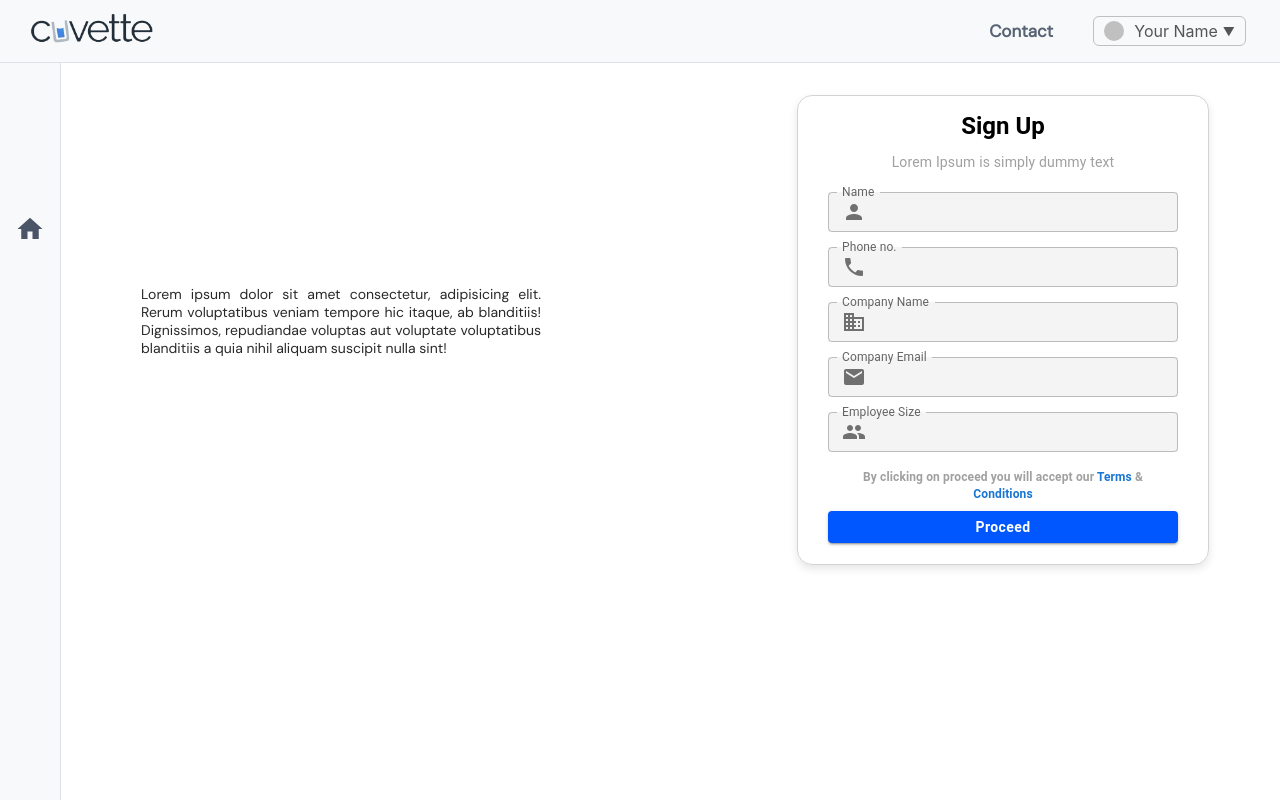
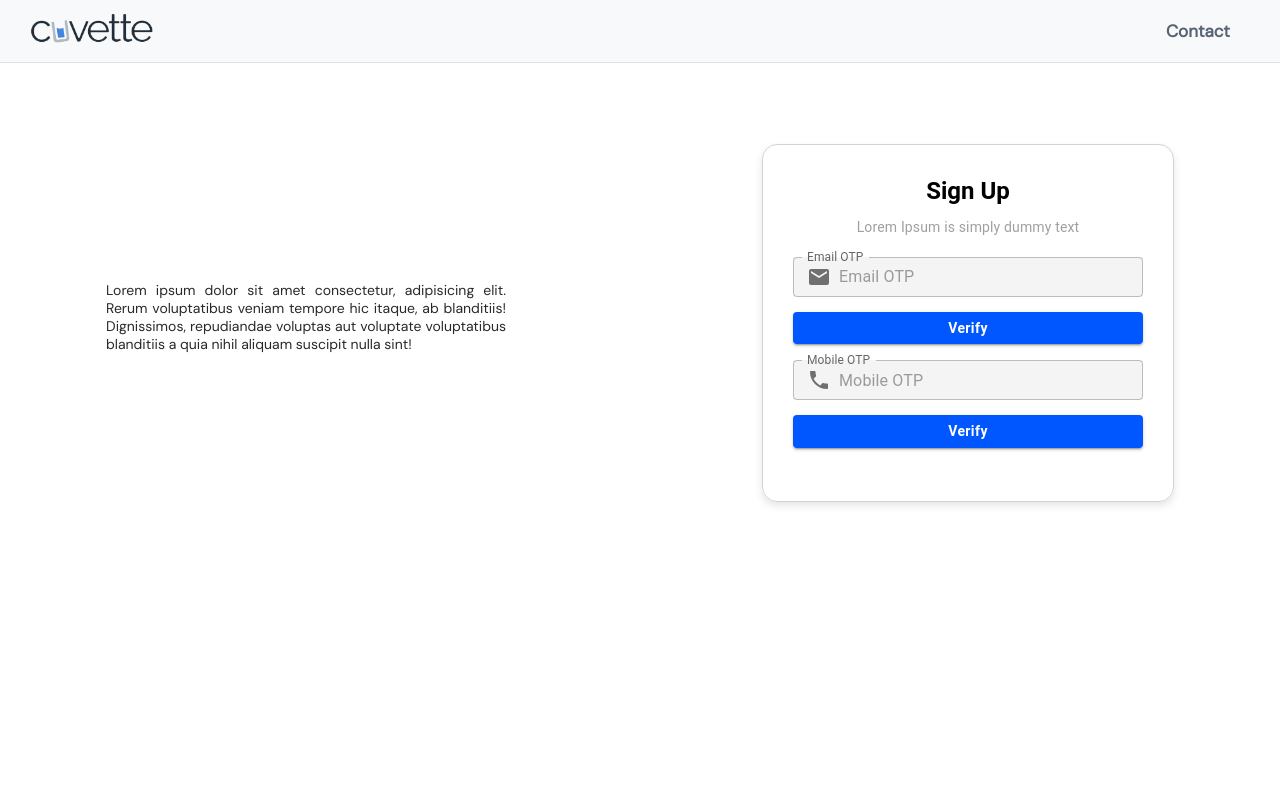
Before and after one commit to 2020b0101131/Job_Posting_Frontend, a React (Create React App) app: page /verify in a window 1280 px wide. Built offline with nearby package versions, Linux system fonts and the light colour scheme.

Commit message:
create verification page

```diff
--- a/src/App.css
+++ b/src/App.css
@@ -11,3 +11,18 @@ main {
   justify-content: center;
   width: 100%;
 }
+.app-container {
+  display: flex;
+  flex-direction: column;
+  height: 100vh;
+}
+
+.content-container {
+  display: flex;
+  flex-grow: 1;
+}
+
+.main-content {
+  flex-grow: 1;
+  padding: 20px;
+}
--- a/src/App.js
+++ b/src/App.js
@@ -1,33 +1,52 @@
 import React from 'react';
-import Header from './components/Header';
+import { BrowserRouter as Router, Route, Routes, useLocation } from 'react-router-dom';
+import CreateInterview from './pages/CreateInterview';
+import JobPosting from './pages/JobPosting';
+import Register from './pages/Register';
+import Verification from './pages/Verification'; // Assuming you have a Verification page
+import Header1 from './components/Header1';
+import Header2 from './components/Header2';
 import Sidebar from './components/Sidebar';
-// import CreateInterview from './pages/CreateInterview';
-// import JobPosting from './pages/JobPosting';
-import Register from './pages/Register';
+import './App.css';
 
-function App() {
-  const appStyle = {
-    display: 'flex',
-    height: '100vh',
-    flexDirection: 'column',
-  };
+// Layout component that switches headers based on the route
+function AppLayout({ children }) {
+  const location = useLocation(); // To check the current route
 
-  const contentWrapperStyle = {
-    display: 'flex',
-    flex: 1,
+  // Render Header1 for Register and Verification, otherwise Header2
+  const renderHeader = () => {
+    if (location.pathname === '/register' || location.pathname === '/verify') {
+      return <Header1 />;
+    }
+    return <Header2 />;
   };
 
   return (
-    <div style={appStyle}>
-      <Header />
-      <div style={contentWrapperStyle}>
-        <Sidebar />
-        {/* <CreateInterview /> */}
-        {/* <JobPosting/> */}
-        <Register/>
+    <div className="app-container">
+      {renderHeader()}
+      <div className="content-container">
+        {/* Show Sidebar only if not on Register or Verification */}
+        {(location.pathname !== '/register' && location.pathname !== '/verify') && <Sidebar />}
+        <main className="main-content">{children}</main>
       </div>
     </div>
   );
 }
 
+function App() {
+  return (
+    <Router>
+      <AppLayout>
+        <Routes>
+          <Route path="/register" element={<Register />} />
+          <Route path="/verify" element={<Verification />} />
+          <Route path="/create-interview" element={<CreateInterview />} />
+          <Route path="/job-posting" element={<JobPosting />} />
+          {/* Add more routes as needed */}
+        </Routes>
+      </AppLayout>
+    </Router>
+  );
+}
+
 export default App;
--- a/src/components/Header.js
+++ b/src/components/Header1.js
@@ -1,9 +1,8 @@
 import React from 'react';
 import logo from '../images/clogo.png';
-import ProfileDropdown from './ProfileDropDown';
 import '@fontsource/dm-sans';
 
-const Header = () => {
+const Header1 = () => {
   const headerStyle = {
     display: 'flex',
     justifyContent: 'space-between',
@@ -35,10 +34,10 @@ const Header = () => {
   <div style={{ fontWeight: "bold", fontSize: "17px", color: "#576474", fontFamily: "'DM Sans', sans-serif" ,marginRight:"30px"}}>
   Contact
 </div>
-    <span style={{marginRight:"14px"}}><ProfileDropdown/></span>
+
   </div>
 </header>
   );
 }
 
-export default Header;
+export default Header1;
--- /dev/null
+++ b/src/components/Header2.js
@@ -0,0 +1,44 @@
+import React from 'react';
+import logo from '../images/clogo.png';
+import ProfileDropdown from './ProfileDropDown';
+import '@fontsource/dm-sans';
+
+const Header2 = () => {
+  const headerStyle = {
+    display: 'flex',
+    justifyContent: 'space-between',
+    alignItems: 'center',
+    padding: '13px 20px',
+    backgroundColor: '#f8f9fa',
+    borderBottom: '1px solid #dee2e6',
+  };
+
+  const logoStyle = {
+    fontSize: '24px',
+    fontWeight: 'bold',
+  };
+
+  const contactStyle = {
+    display: 'flex',
+    alignItems: 'center',
+    gap: '10px',
+  };
+
+
+
+  return (
+    <header style={headerStyle}>
+  <div style={logoStyle}>
+    <img src={logo} alt="Logo" style={{ width: '123px', height: '30px',marginLeft:"10px" }} />
+  </div>
+  <div style={contactStyle}>
+  <div style={{ fontWeight: "bold", fontSize: "17px", color: "#576474", fontFamily: "'DM Sans', sans-serif" ,marginRight:"30px"}}>
+  Contact
+</div>
+    <span style={{marginRight:"14px"}}><ProfileDropdown/></span>
+  </div>
+</header>
+  );
+}
+
+export default Header2;
--- a/src/pages/Register.jsx
+++ b/src/pages/Register.jsx
@@ -82,7 +82,8 @@ const RegisterForm = () => {
                 size='small'
                 sx={{backgroundColor: "#F4F4F4"}}
                   fullWidth
-                  label="Name"
+                  // label="Name"
+                  placeholder='Name'
                   name="name"
                   variant="outlined"
                   value={values.name}
@@ -109,7 +110,8 @@ const RegisterForm = () => {
                 size='small'
                 sx={{backgroundColor: "#F4F4F4"}}
                   fullWidth
-                  label="Phone no."
+                  // label="Phone no."
+                  placeholder='Phone no.'
                   name="phoneNumber"
                   variant="outlined"
                   value={values.phoneNumber}
@@ -136,8 +138,9 @@ const RegisterForm = () => {
                 size='small'
                 sx={{backgroundColor: "#F4F4F4"}}
                   fullWidth
-                  label="Company Name"
+                  // label="Company Name"
                   name="companyName"
+                  placeholder='Company Name'
                   variant="outlined"
                   value={values.companyName}
                   onChange={handleChange}
@@ -163,7 +166,8 @@ const RegisterForm = () => {
                 size='small'
                 sx={{backgroundColor: "#F4F4F4"}}
                   fullWidth
-                  label="Company Email"
+                  // label="Company Email"
+                  placeholder='Company Email'
                   name="companyEmail"
                   variant="outlined"
                   value={values.companyEmail}
@@ -190,7 +194,8 @@ const RegisterForm = () => {
                 size='small'
                 sx={{backgroundColor: "#F4F4F4"}}
                   fullWidth
-                  label="Employee Size"
+                  // label="Employee Size"
+                  placeholder='Employee Size'
                   name="employeeSize"
                   variant="outlined"
                   value={values.employeeSize}
--- /dev/null
+++ b/src/pages/Verification.jsx
@@ -0,0 +1,200 @@
+import React from "react";
+import { Button, TextField, Grid, Typography, Link, Box } from "@mui/material";
+import { Formik, Form } from "formik";
+import * as Yup from "yup";
+import PersonIcon from "@mui/icons-material/Person";
+import PhoneIcon from "@mui/icons-material/Phone";
+import BusinessIcon from "@mui/icons-material/Business";
+import EmailIcon from "@mui/icons-material/Email";
+import GroupIcon from "@mui/icons-material/Group";
+import InputAdornment from "@mui/material/InputAdornment";
+import "@fontsource/dm-sans";
+// Validation Schema using Yup
+const validationSchema = Yup.object({
+  name: Yup.string().required("Name is required"),
+  phoneNumber: Yup.string()
+    .matches(/^[0-9]+$/, "Must be only digits")
+    .min(10, "Must be exactly 10 digits")
+    .max(10, "Must be exactly 10 digits")
+    .required("Phone number is required"),
+  companyName: Yup.string().required("Company name is required"),
+  companyEmail: Yup.string()
+    .email("Invalid email format")
+    .required("Company email is required"),
+  employeeSize: Yup.string().required("Employee size is required"),
+});
+
+const Verification = () => {
+  return (
+    <>
+      <div
+        style={{
+          width: "25rem",
+          marginTop: "11.5rem",
+          marginRight: "16rem",
+        }}
+      >
+        <p
+          style={{
+            fontFamily: "'DM Sans', sans-serif",
+            fontSize: "14px",
+            color: "#292929",
+            textAlign: "justify",
+            fontWeight: 500,
+          }}
+        >
+          Lorem ipsum dolor sit amet consectetur, adipisicing elit. Rerum
+          voluptatibus veniam tempore hic itaque, ab blanditiis! Dignissimos,
+          repudiandae voluptas aut voluptate voluptatibus blanditiis a quia
+          nihil aliquam suscipit nulla sint!
+        </p>
+      </div>
+
+      <Formik
+        initialValues={{
+          name: "",
+          phoneNumber: "",
+          companyName: "",
+          companyEmail: "",
+          employeeSize: "",
+        }}
+        validationSchema={validationSchema}
+        onSubmit={(values) => {
+          console.log("Form Data", values);
+          // Handle form submission logic here
+        }}
+      >
+        {({ values, errors, touched, handleChange, handleSubmit }) => (
+          <Form style={{ marginTop: "3.8rem" }} onSubmit={handleSubmit}>
+            <Box
+              sx={{
+                border: "1px solid lightgray",
+                borderRadius: "15px",
+                padding: "30px",
+                width: "350px",
+                margin: "0 auto",
+                boxShadow: "0 4px 8px rgba(0,0,0,0.1)",
+                height: "18.5rem",
+                //   marginLeft:"20rem",
+              }}
+            >
+              <Typography
+                variant="h5"
+                sx={{
+                  textAlign: "center",
+                  marginBottom: "10px",
+                  fontWeight: 600,
+
+                }}
+              >
+                Sign Up
+              </Typography>
+              <Typography
+                variant="body2"
+                sx={{
+                  textAlign: "center",
+                  marginBottom: "20px",
+                  color: "#A0A0A0",
+                }}
+              >
+                Lorem Ipsum is simply dummy text
+              </Typography>
+              {/* Company Email Field */}
+              <Grid container alignItems="center" sx={{ marginBottom: "15px" }}>
+                <Grid item xs>
+                  <TextField
+                    InputProps={{
+                      startAdornment: (
+                        <InputAdornment position="start">
+                          <EmailIcon />
+                        </InputAdornment>
+                      ),
+                    }}
+                    size="small"
+                    sx={{ backgroundColor: "#F4F4F4" }}
+                    fullWidth
+                    label="Email OTP"
+                    placeholder="Email OTP"
+                    name="companyEmail"
+                    variant="outlined"
+                    value={values.companyEmail}
+                    onChange={handleChange}
+                    error={touched.companyEmail && Boolean(errors.companyEmail)}
+                    helperText={touched.companyEmail && errors.companyEmail}
+                  />
+                </Grid>
+              </Grid>
+              <Button
+                size="small"
+                type="submit"
+                fullWidth
+                variant="contained"
+                color="primary"
+                sx={{
+                  fontSize: "14px",
+                  fontWeight: "bold",
+                  textTransform: "none",
+                  marginBottom:"1rem",
+                  backgroundColor: "#0057FF",
+                  "&:hover": {
+                    backgroundColor: "#0046CC",
+                  },
+                }}
+              >
+                Verify
+              </Button>
+
+              {/* Phone Number Field */}
+              <Grid container alignItems="center" sx={{ marginBottom: "15px" }}>
+                <Grid item xs>
+                  <TextField
+                    InputProps={{
+                      startAdornment: (
+                        <InputAdornment position="start">
+                          <PhoneIcon />
+                        </InputAdornment>
+                      ),
+                    }}
+                    size="small"
+                    sx={{ backgroundColor: "#F4F4F4" }}
+                    fullWidth
+                    label="Mobile OTP"
+                    placeholder="Mobile OTP"
+                    name="phoneNumber"
+                    variant="outlined"
+                    value={values.phoneNumber}
+                    onChange={handleChange}
+                    error={touched.phoneNumber && Boolean(errors.phoneNumber)}
+                    helperText={touched.phoneNumber && errors.phoneNumber}
+                  />
+                </Grid>
+              </Grid>
+
+
+              <Button
+                size="small"
+                type="submit"
+                fullWidth
+                variant="contained"
+                color="primary"
+                sx={{
+                  fontSize: "14px",
+                  fontWeight: "bold",
+                  textTransform: "none",
+                  backgroundColor: "#0057FF",
+                  "&:hover": {
+                    backgroundColor: "#0046CC",
+                  },
+                }}
+              >
+                Verify
+              </Button>
+            </Box>
+          </Form>
+        )}
+      </Formik>
+    </>
+  );
+};
+
+export default Verification;
```
